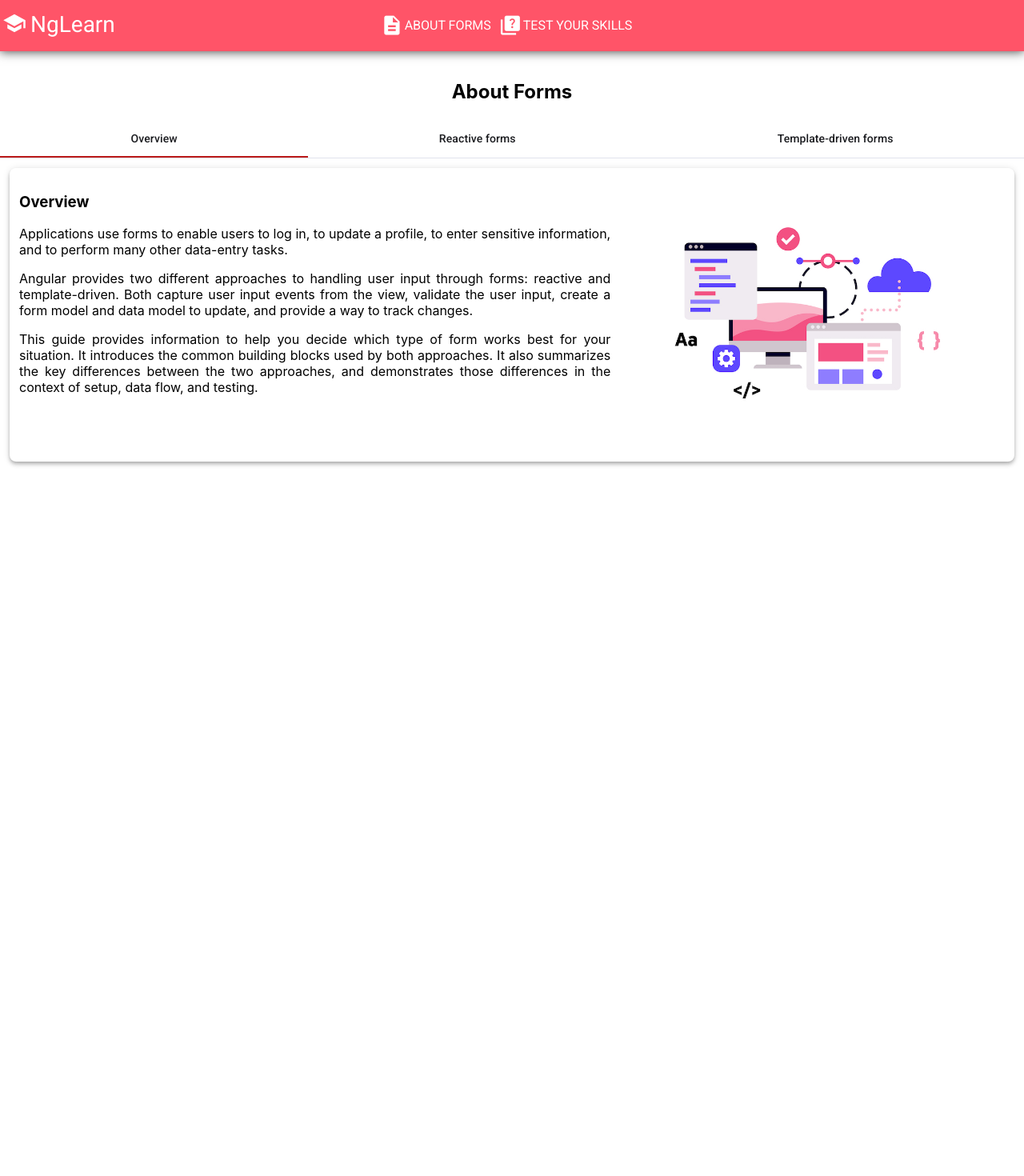
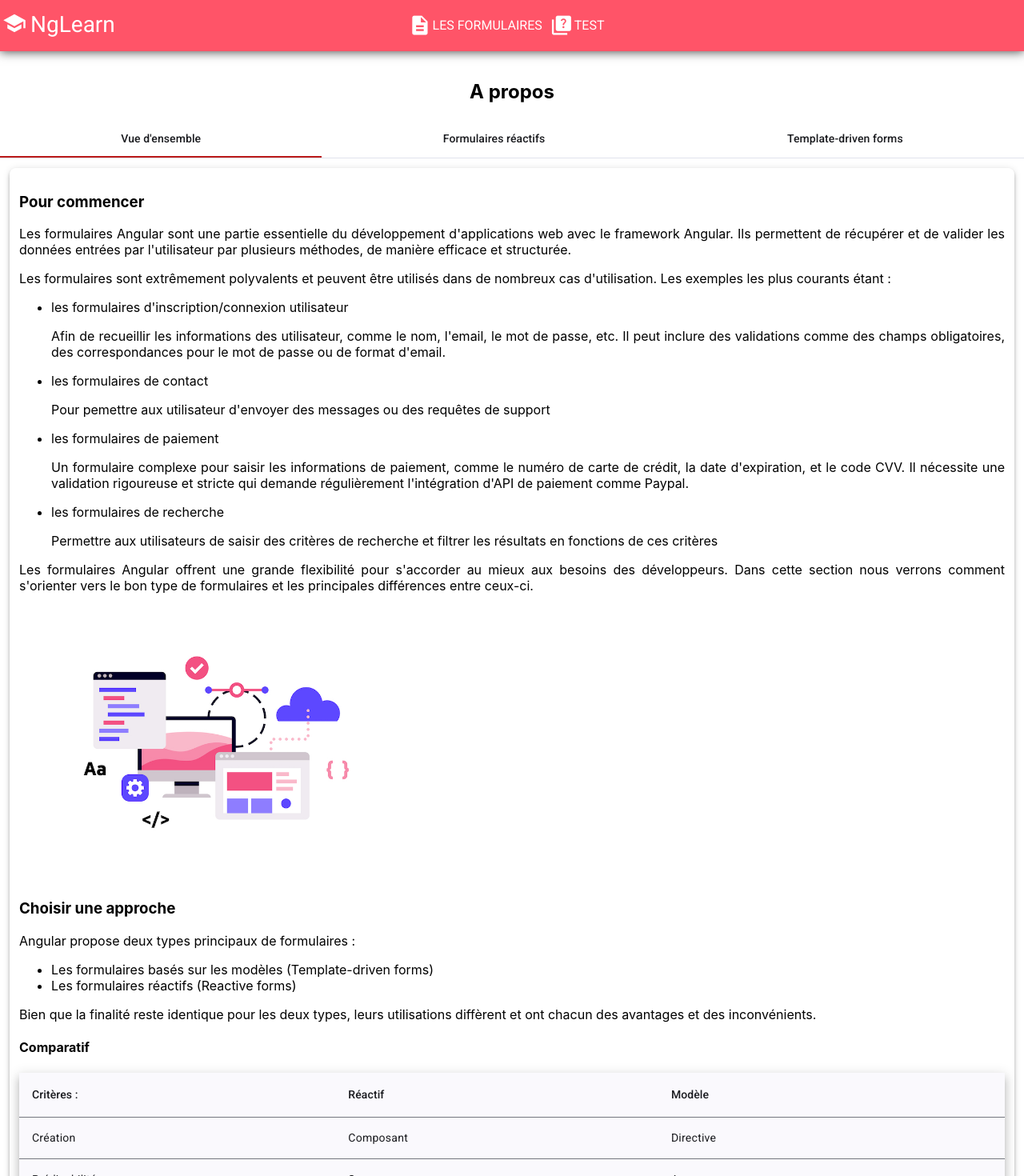
Before and after one commit to Asalgon/angular-boost-nglearn, an Angular app: page /learn in a window 1280 px wide. Shown: the top 1470 px of the page at 80% size. Before the commit the page ends 900 px from the top, so only its background shows below. Built offline with nearby package versions, Linux system fonts and the light colour scheme.

Commit message:
Up: learning page content and table

```diff
--- a/src/app/components/pages/core/forms-learning/forms-learning.component.html
+++ b/src/app/components/pages/core/forms-learning/forms-learning.component.html
@@ -1,33 +1,91 @@
 <div class="learning-content">
-  <h2>About Forms</h2>
+  <h2>A propos</h2>
 
   <mat-tab-group dynamicHeight mat-stretch-tabs="true" mat-align-tabs="center" color="warn">
-    <mat-tab label="Overview">
+    <mat-tab label="Vue d'ensemble">
       <div class="example-small-box mat-elevation-z4">
         <app-learn-section>
-          <h3 title>Overview</h3>
-          <div class="overview-content">
-            <p>Applications use forms to enable users to log in, to update a profile, to enter sensitive information, and to perform many other data-entry tasks.</p>
-            <p>Angular provides two different approaches to handling user input through forms: reactive and template-driven. Both capture user input events from the view, validate the user input, create a form model and data model to update, and provide a way to track changes.</p>
-            <p>This guide provides information to help you decide which type of form works best for your situation. It introduces the common building blocks used by both approaches. It also summarizes the key differences between the two approaches, and demonstrates those differences in the context of setup, data flow, and testing.</p>
+          <h3 title0>Pour commencer</h3>
+          <div intro class="overview-content">
+            <p>Les formulaires Angular sont une partie essentielle du développement d'applications web avec le framework Angular. Ils permettent de récupérer et de valider les données entrées par l'utilisateur par plusieurs méthodes, de manière efficace et structurée.</p>
+            <p>Les formulaires sont extrêmement polyvalents et peuvent être utilisés dans de nombreux cas d'utilisation. Les exemples les plus courants étant :</p>
+            <ul>
+              <li>les formulaires d'inscription/connexion utilisateur</li>
+              <p>Afin de recueillir les informations des utilisateur, comme le nom, l'email, le mot de passe, etc. Il peut inclure des validations comme des champs obligatoires, des correspondances pour le mot de passe ou de format d'email.</p>
 
+              <li>les formulaires de contact</li>
+              <p>Pour pemettre aux utilisateur d'envoyer des messages ou des requêtes de support</p>
+
+              <li>les formulaires de paiement</li>
+              <p>Un formulaire complexe pour saisir les informations de paiement, comme le numéro de carte de crédit, la date d'expiration, et le code CVV. Il nécessite une validation rigoureuse et stricte qui demande régulièrement l'intégration d'API de paiement comme Paypal.</p>
+
+              <li>les formulaires de recherche</li>
+              <p>Permettre aux utilisateurs de saisir des critères de recherche et filtrer les résultats en fonctions de ces critères</p>
+            </ul>
+            <p>Les formulaires Angular offrent une grande flexibilité pour s'accorder au mieux aux besoins des développeurs. Dans cette section nous verrons comment s'orienter vers le bon type de formulaires et les principales différences entre ceux-ci.</p>
+
+            <img class="overview-img" img0 src="/img/forms.jpg" alt="forms">
           </div>
-          <img class="overview-img" doc src="/img/forms.jpg" alt="forms">
+
+          <h3 title1>Choisir une approche</h3>
+          <div content1>
+            <p>Angular propose deux types principaux de formulaires :</p>
+            <ul>
+              <li>Les formulaires basés sur les modèles (Template-driven forms)</li>
+              <li>Les formulaires réactifs (Reactive forms)</li>
+            </ul>
+            <p>Bien que la finalité reste identique pour les deux types, leurs utilisations diffèrent et ont chacun des avantages et des inconvénients.</p>
+
+
+
+
+            <h4>Comparatif</h4>
+            <table tab mat-table [dataSource]="dataSource" class="mat-elevation-z8">
+              <ng-container matColumnDef="criteria">
+                <th mat-header-cell *matHeaderCellDef> Critères : </th>
+                <td mat-cell *matCellDef="let element"> {{element.criteria}} </td>
+              </ng-container>
+
+              <ng-container matColumnDef="reactive">
+                <th mat-header-cell *matHeaderCellDef> Réactif </th>
+                <td mat-cell *matCellDef="let element"> {{element.reactive}} </td>
+              </ng-container>
+
+              <ng-container matColumnDef="template">
+                <th mat-header-cell *matHeaderCellDef> Modèle </th>
+                <td mat-cell *matCellDef="let element"> {{element.template}} </td>
+              </ng-container>
+
+              <tr mat-header-row *matHeaderRowDef="displayedColumns"></tr>
+              <tr mat-row *matRowDef="let row; columns: displayedColumns;"></tr>
+            </table>
+            <img class="overview-img" img1 src="/img/form-types.png" alt="form-types">
+          </div>
+
+
         </app-learn-section>
       </div>
     </mat-tab>
-    <mat-tab label="Reactive forms">
+
+
+
+
+    <mat-tab label="Formulaires réactifs">
       <div class="example-small-box mat-elevation-z4">
         <app-learn-section>
-          <h3 title>Reactive forms</h3>
+          <h3 title>Les formulaires réactifs</h3>
           <p>Lorem ipsum dolor sit amet, consectetur adipiscing elit. Vestibulum nec ullamcorper ante. Donec eget velit non libero sollicitudin dapibus a eu nisi. Phasellus eget turpis viverra, mollis purus eget, placerat metus. Fusce tincidunt arcu in viverra mattis. Proin in malesuada eros, ac condimentum leo. Praesent nibh purus, varius sit amet aliquam in, cursus nec neque. Maecenas mi est, euismod vitae scelerisque vitae, imperdiet sed felis. Lorem ipsum dolor sit amet, consectetur adipiscing elit. Nam laoreet magna ut nulla congue, vitae dictum dolor dignissim. Mauris et ornare dui, ut sagittis mauris. Phasellus sem leo, maximus at hendrerit a, auctor in turpis. Pellentesque arcu nisl, lacinia id tellus lacinia, imperdiet posuere odio. Nullam vel pulvinar sem. Mauris vitae cursus nisi, lacinia porttitor sapien. Aliquam erat volutpat.</p>
         </app-learn-section>
       </div>
     </mat-tab>
+
+
+
+
     <mat-tab label="Template-driven forms">
       <div class="example-small-box mat-elevation-z4">
         <app-learn-section>
-          <h3 title>Template-driven forms</h3>
+          <h3 title>Les formulaires template</h3>
           <p>Lorem ipsum dolor sit amet, consectetur adipiscing elit. Vestibulum nec ullamcorper ante. Donec eget velit non libero sollicitudin dapibus a eu nisi. Phasellus eget turpis viverra, mollis purus eget, placerat metus. Fusce tincidunt arcu in viverra mattis. Proin in malesuada eros, ac condimentum leo. Praesent nibh purus, varius sit amet aliquam in, cursus nec neque. Maecenas mi est, euismod vitae scelerisque vitae, imperdiet sed felis. Lorem ipsum dolor sit amet, consectetur adipiscing elit. Nam laoreet magna ut nulla congue, vitae dictum dolor dignissim. Mauris et ornare dui, ut sagittis mauris. Phasellus sem leo, maximus at hendrerit a, auctor in turpis. Pellentesque arcu nisl, lacinia id tellus lacinia, imperdiet posuere odio. Nullam vel pulvinar sem. Mauris vitae cursus nisi, lacinia porttitor sapien. Aliquam erat volutpat.</p>
 
         </app-learn-section>
--- a/src/app/components/pages/core/forms-learning/forms-learning.component.scss
+++ b/src/app/components/pages/core/forms-learning/forms-learning.component.scss
@@ -16,8 +16,11 @@ h2{
 
 .overview-content{
   text-align: justify;
-  text-justify: auto;
 }
 .overview-img{
   width: 40%;
 }
+
+table {
+  width: 75%;
+}
--- a/src/app/components/pages/core/forms-learning/forms-learning.component.ts
+++ b/src/app/components/pages/core/forms-learning/forms-learning.component.ts
@@ -1,10 +1,19 @@
 import { Component } from '@angular/core';
 
+const data: any[] = [
+  {criteria: 'Création', reactive: 'Composant', template: 'Directive'},
+  {criteria: 'Prédicabilité', reactive: 'Sync', template: 'Async'},
+  {criteria: 'Validateurs', reactive: 'Fonctions', template: 'Directive'},
+  {criteria: 'Mutabilité', reactive: 'Non mutable', template: 'Mutable'},
+  {criteria: 'Scalabilité', reactive: 'Oui', template: 'Non'},
+  {criteria: 'Testabilité', reactive: 'Facile', template: 'Incomfortable'},
+]
 @Component({
   selector: 'app-forms-learning',
   templateUrl: './forms-learning.component.html',
   styleUrl: './forms-learning.component.scss'
 })
 export class FormsLearningComponent {
-
+  displayedColumns: string[] = ['criteria', 'reactive', 'template'];
+  dataSource = data;
 }
--- a/src/app/components/pages/core/forms-learning/learn-section/learn-section.component.html
+++ b/src/app/components/pages/core/forms-learning/learn-section/learn-section.component.html
@@ -1,7 +1,15 @@
-<div class="container">
+<div class="part-0">
   <div class="text-container">
-    <ng-content select="[title]"></ng-content>
-    <ng-content class="content"></ng-content>
+    <ng-content select="[title0]"></ng-content>
+    <ng-content class="content" select="[intro]"></ng-content>
   </div>
-  <ng-content select="[doc]"></ng-content>
+  <ng-content select="[img0]"></ng-content>
 </div>
+
+<div class="part-1">
+  <div class="text-container">
+    <ng-content select="[title1]"></ng-content>
+    <ng-content select="[content1]"></ng-content>
+  </div>
+  <ng-content select="[img1]"></ng-content>
+</div>
--- a/src/app/components/pages/core/forms-learning/learn-section/learn-section.component.scss
+++ b/src/app/components/pages/core/forms-learning/learn-section/learn-section.component.scss
@@ -1,4 +1,4 @@
-.container{
+.part-0{
   display: flex;
   align-items: start;
 }
--- a/src/app/components/pages/core/home/home.component.html
+++ b/src/app/components/pages/core/home/home.component.html
@@ -1,4 +1,4 @@
 <div class="home-content">
   <img class="home-content-image" src="/img/learn.png" alt="learn">
-  <button class="home-content-start" mat-flat-button (click)="goToPage('learn')">Start Your Journey</button>
+  <button class="home-content-start" mat-flat-button (click)="goToPage('learn')">EN SAVOIR PLUS</button>
 </div>
--- a/src/app/components/pages/header/page-header.component.html
+++ b/src/app/components/pages/header/page-header.component.html
@@ -6,8 +6,8 @@
           <a routerLink="/home" style="text-decoration: none;"><span class="navbar-title">NgLearn</span></a>
         </div>
         <div class="navbar-sections">
-          <app-navbar-title getTitle="ABOUT FORMS" getIconName="description" getRedirect="/learn"></app-navbar-title>
-          <app-navbar-title getTitle="TEST YOUR SKILLS" getIconName="quiz" getRedirect="/test"></app-navbar-title>
+          <app-navbar-title getTitle="LES FORMULAIRES" getIconName="description" getRedirect="/learn"></app-navbar-title>
+          <app-navbar-title getTitle="TEST" getIconName="quiz" getRedirect="/test"></app-navbar-title>
         </div>
       </mat-toolbar>
   </div>
```
Also changed, not shown: src/app/app.module.ts (+5 -2 lines), public/img/form-types.png (added).
